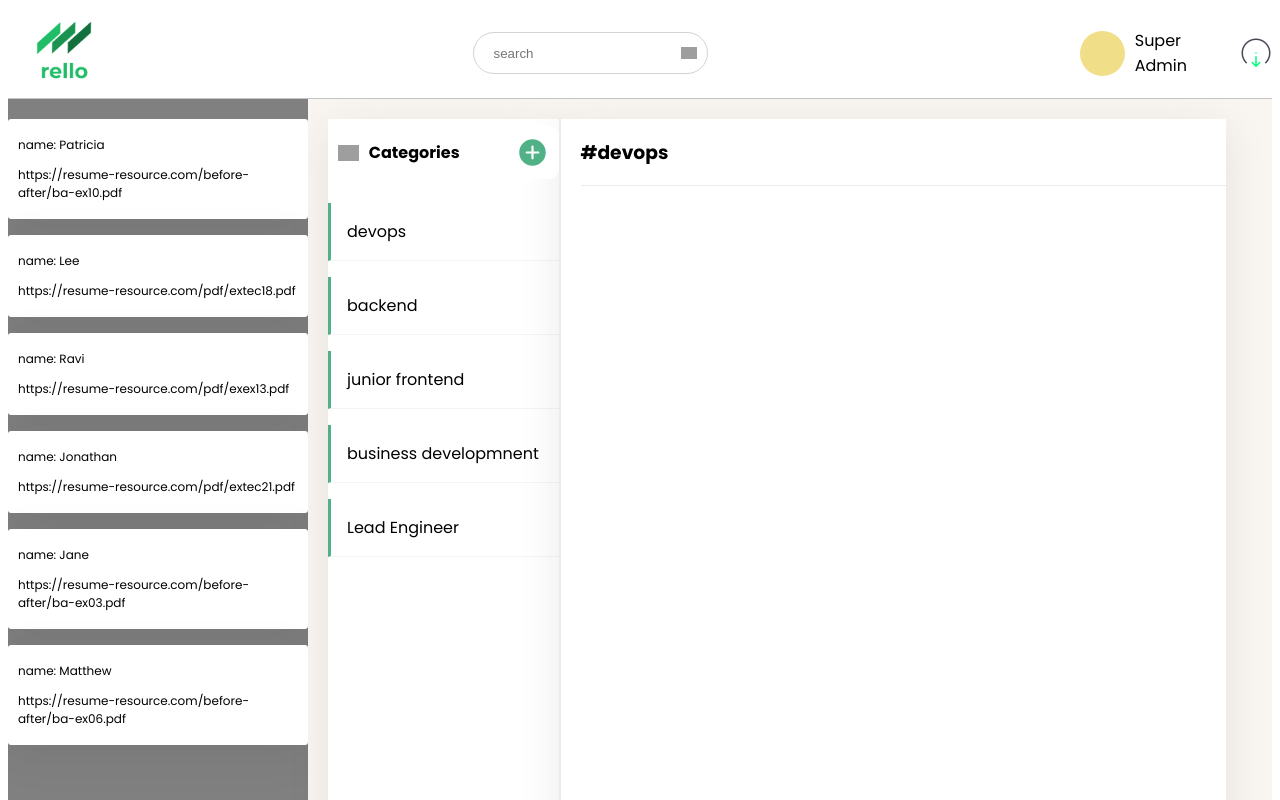
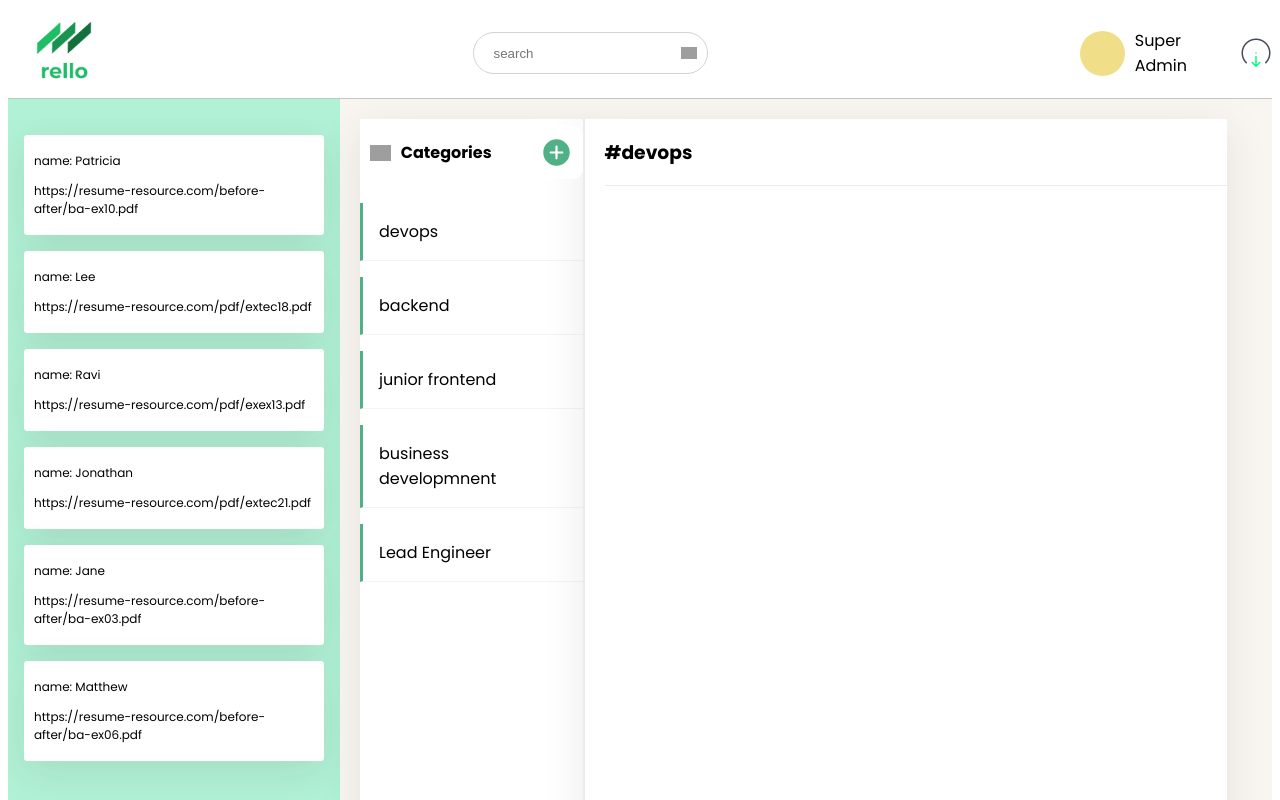
Before and after one commit to stepinfwd/react-draggable, a React (Create React App) app: page / in a window 1280 px wide. Shown: the top 800 px of the page. Built offline with nearby package versions, Linux system fonts and the light colour scheme; grey boxes are pictures that could not be loaded.

Commit message:
added drag and drop functionality for resume container

```diff
--- a/src/App.js
+++ b/src/App.js
@@ -11,36 +11,58 @@ import { initialData } from "./components/data";
 function App() {
   const [resume, setResume] = useState(initialData.record);
   const [category, setCategory] = useState([
-    { id: 1, name: "devops",items:[] },
-    { id: 2, name: "backend",items:[] },
-    { id: 3, name: "junior frontend",items:[] },
-    { id: 4, name: "business developmnent",items:[] },
-    { id: 5, name: "Lead Engineer",items:[] },
+    { id: 1, name: "devops", items: [] },
+    { id: 2, name: "backend", items: [] },
+    { id: 3, name: "junior frontend", items: [] },
+    { id: 4, name: "business developmnent", items: [] },
+    { id: 5, name: "Lead Engineer", items: [] },
   ]);
   const [selectedCategory, setselectedCategory] = useState(category[0]);
 
   const handleSelectedCategory = (selected) => {
     setselectedCategory(selected);
   };
-  const onDragEnd = (result, columns, setColumns) => {
 
+  const reorder = (list, startIndex, endIndex) => {
+    const result = [...list];
+    const [removed] = result.splice(startIndex, 1);
+    result.splice(endIndex, 0, removed);
+    console.log("result", result);
 
+    return result;
+  };
+
+  const onDragEnd = (result) => {
+    if (!result.destination) {
+      return;
+    }
+    if (result.destination.index === result.source.index) {
+      return;
+    }
+
+    const quotes = reorder(
+      resume,
+      result.source.index,
+      result.destination.index
+    );
+
+    setResume(quotes);
   };
 
   return (
     <div className="App">
       <Header />
-      <DragDropContext
-        onDragEnd={(result) => onDragEnd(result, category, setCategory)}
-      >
+      <DragDropContext onDragEnd={(result) => onDragEnd(result)}>
         <div className="layout__container">
           <Droppable droppableId="droppable-1" type="PERSON">
             {(provided, snapshot) => (
               <div
+                style={{
+                  backgroundColor: snapshot.isDraggingOver
+                    ? " #fff9f1"
+                    : "rgba(79, 233, 174, 0.425)",
+                }}
                 ref={provided.innerRef}
-                style={{
-                  backgroundColor: snapshot.isDraggingOver ? "blue" : "grey",
-                }}
                 {...provided.droppableProps}
               >
                 <ResumeContainer resume={resume} />
--- a/src/components/data.js
+++ b/src/components/data.js
@@ -1,34 +1,36 @@
 export const initialData = {
   record: [
     {
-      id: "1",
+      id: "id-1",
       name: "Patricia",
       resume: "https://resume-resource.com/before-after/ba-ex10.pdf",
     },
     {
-      id:"2",
+      id: "id-2",
 
       name: "Lee",
       resume: "https://resume-resource.com/pdf/extec18.pdf",
     },
     {
-      id:"3",
+      id: "id-3",
 
       name: "Ravi",
       resume: "https://resume-resource.com/pdf/exex13.pdf",
     },
     {
-      id:"4",
+      id: "id-4",
 
       name: "Jonathan",
       resume: "https://resume-resource.com/pdf/extec21.pdf",
     },
     {
+      id: "id-5",
+
       name: "Jane",
       resume: "https://resume-resource.com/before-after/ba-ex03.pdf",
     },
     {
-      id:"5",
+      id: "id-6",
 
       name: "Matthew",
       resume: "https://resume-resource.com/before-after/ba-ex06.pdf",
--- a/src/components/resume/resumeContainer.jsx
+++ b/src/components/resume/resumeContainer.jsx
@@ -3,19 +3,19 @@ import { initialData } from "../data";
 import SingleResume from "./singleResume";
 import { Draggable } from "react-beautiful-dnd";
 
-function ResumeContainer({resume}) {
-  // console.log("resume in asdasda",resume)
+function ResumeContainer({ resume }) {
+  // const [resumeData, setresumeData] = useState(initialData);
   return (
     <div className="Resume__container__global">
-      {resume.map((item,index) => (
-        <Draggable draggableId={item.id} index={0}>
+      {resume.map((resume, index) => (
+        <Draggable draggableId={`id-${index}`} index={index} type="TASK">
           {(provided, snapshot) => (
             <div
               ref={provided.innerRef}
               {...provided.draggableProps}
               {...provided.dragHandleProps}
             >
-        <SingleResume  key={index} resume={item} />
+              <SingleResume key={resume.id} index={index} resume={resume} />
             </div>
           )}
         </Draggable>
--- a/src/scss/components/single-resume.scss
+++ b/src/scss/components/single-resume.scss
@@ -6,8 +6,9 @@
   box-shadow: 0 10px 40px 0 rgba(47, 47, 47, 0.1);
   box-sizing: border-box;
   margin-bottom: 1rem;
-  backdrop-filter: blur( 4px );
-  -webkit-backdrop-filter: blur( 4px );
+  backdrop-filter: blur(4px);
+  -webkit-backdrop-filter: blur(4px);
+  margin: 1rem;
   // border: 1px solid rgba(99, 99, 99, 0.205);
   p {
     padding-left: 5px;
```
Also changed, not shown: src/scss/components/category-container.scss (+5 -5 lines). Lines whose indentation alone changed are shown as unchanged.
